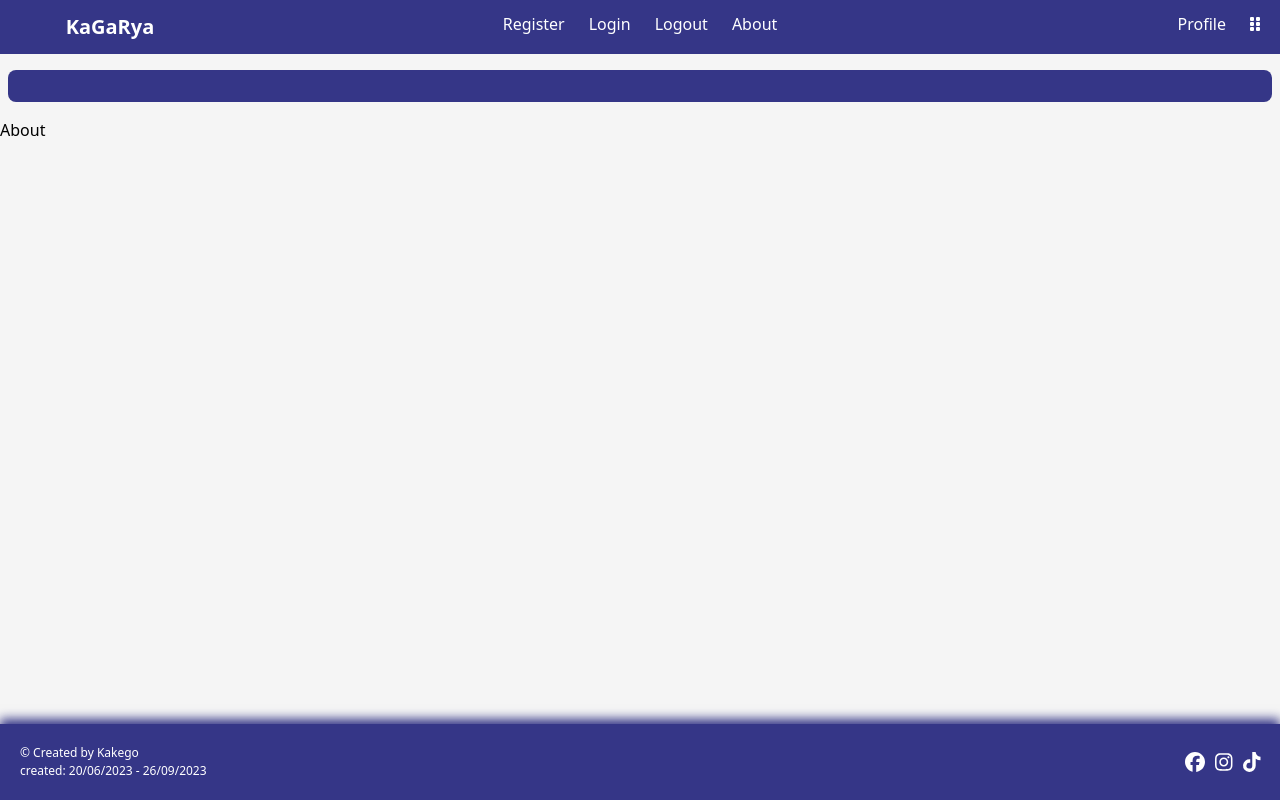
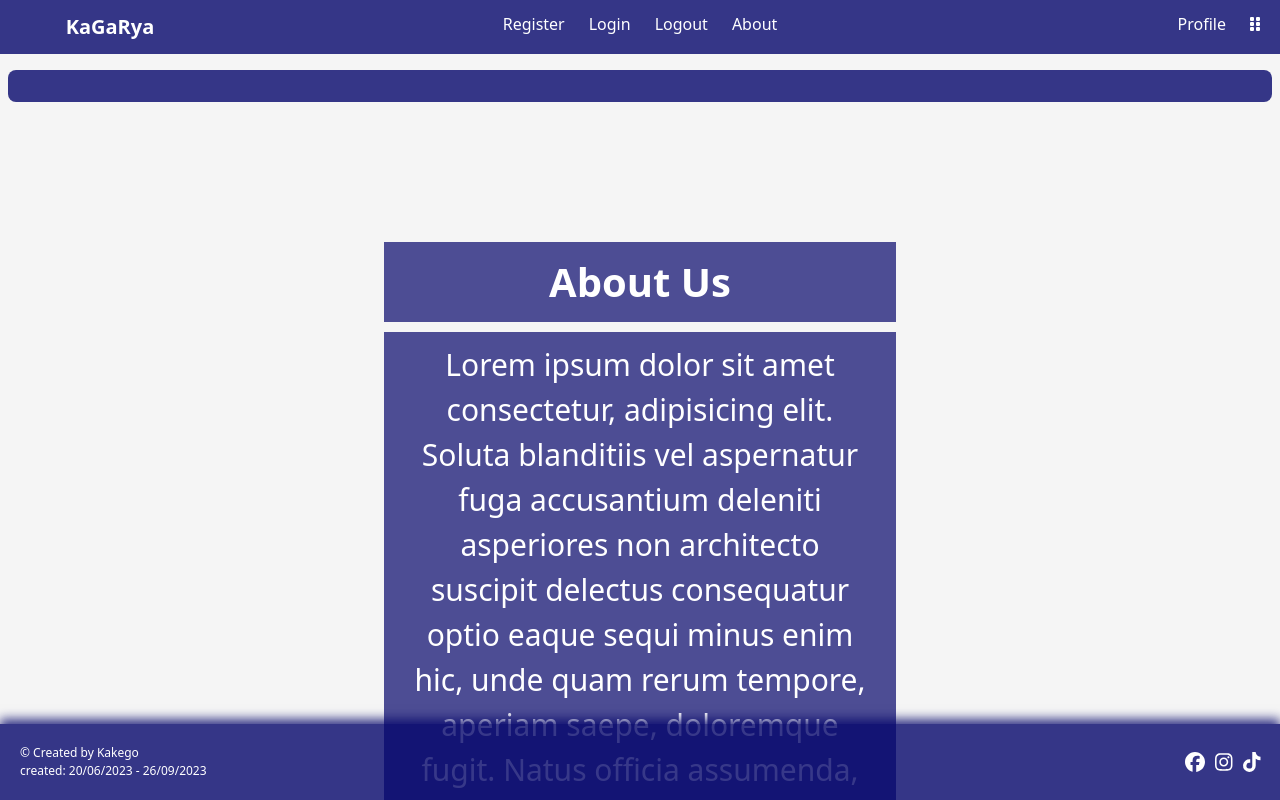
Before and after one commit to KaKeGo/KaGaRya, a React (Create React App) app: page /about in a window 1280 px wide. Shown: the top 800 px of the page. Built offline with nearby package versions, Linux system fonts and the light colour scheme.

Commit message:
About us

```diff
--- a/package.json
+++ b/package.json
@@ -32,12 +32,6 @@
 		"test": "react-scripts test",
 		"eject": "react-scripts eject"
 	},
-  "eslintConfig": {
-    "extends": [
-      "react-app",
-      "react-app/jest"
-    ]
-  },
 	"browserslist": {
 		"production": [
 			">0.2%",
--- a/src/content/About/About.css
+++ b/src/content/About/About.css
@@ -0,0 +1,40 @@
+.about__page {
+	display: flex;
+	align-items: center;
+	justify-content: center;
+	margin-top: 100px;
+	color: white;
+	flex-direction: column;
+	height: 100vh;
+}
+
+.about__box {
+	width: 40%;
+	height: 90%;
+
+}
+
+.about__title {
+	text-align: center;
+	font-weight: bold;
+	font-size: 40px;
+	margin: 0 0;
+	padding: 10px 10px;
+	text-align: center;
+	align-content: center;
+	background-color: rgba(6, 7, 108, 0.7);
+	color: white;
+
+}
+
+.about__content {
+	text-align: center;
+	font-size: 30px;
+	margin: 10px 0;
+	padding: 10px 20px;
+	text-align: center;
+	align-content: center;
+	background-color: rgba(6, 7, 108, 0.7);
+	color: white;
+
+}
--- a/src/content/About/About.jsx
+++ b/src/content/About/About.jsx
@@ -4,7 +4,26 @@ import './About.css'
 
 const About = () => {
   return (
-    <div>About</div>
+
+
+  <div className='about__page containers' >
+    <div className='about__box'>
+
+      <div className='about__title'>
+        <h2>About Us</h2>
+
+      </div>
+
+
+
+
+      <div className='about__content'>
+        <p>Lorem ipsum dolor sit amet consectetur, adipisicing elit. Soluta blanditiis vel aspernatur fuga accusantium deleniti asperiores non architecto suscipit delectus consequatur optio eaque sequi minus enim hic, unde quam rerum tempore, aperiam saepe, doloremque fugit. Natus officia assumenda, beatae cupiditate dolorem atque magni nobis provident itaque voluptas, quod soluta? Deserunt provident doloremque nam officia, accusamus eum earum incidunt error quas animi asperiores! Ipsam corrupti impedit aliquam a, debitis iusto nesciunt obcaecati non nemo commodi, odio, quae ducimus tempore accusamus fugiat error libero quam necessitatibus. Ab molestias nemo libero corporis, culpa nulla doloribus. Harum assumenda aliquid eius dolorum, adipisci expedita eligendi.</p>
+      </div>
+    </div>
+  </div>
+
+
   )
 }
 
```
Also changed, not shown: 1 other file (tests, documents, lock files or other folders). Lines whose indentation alone changed are shown as unchanged.
